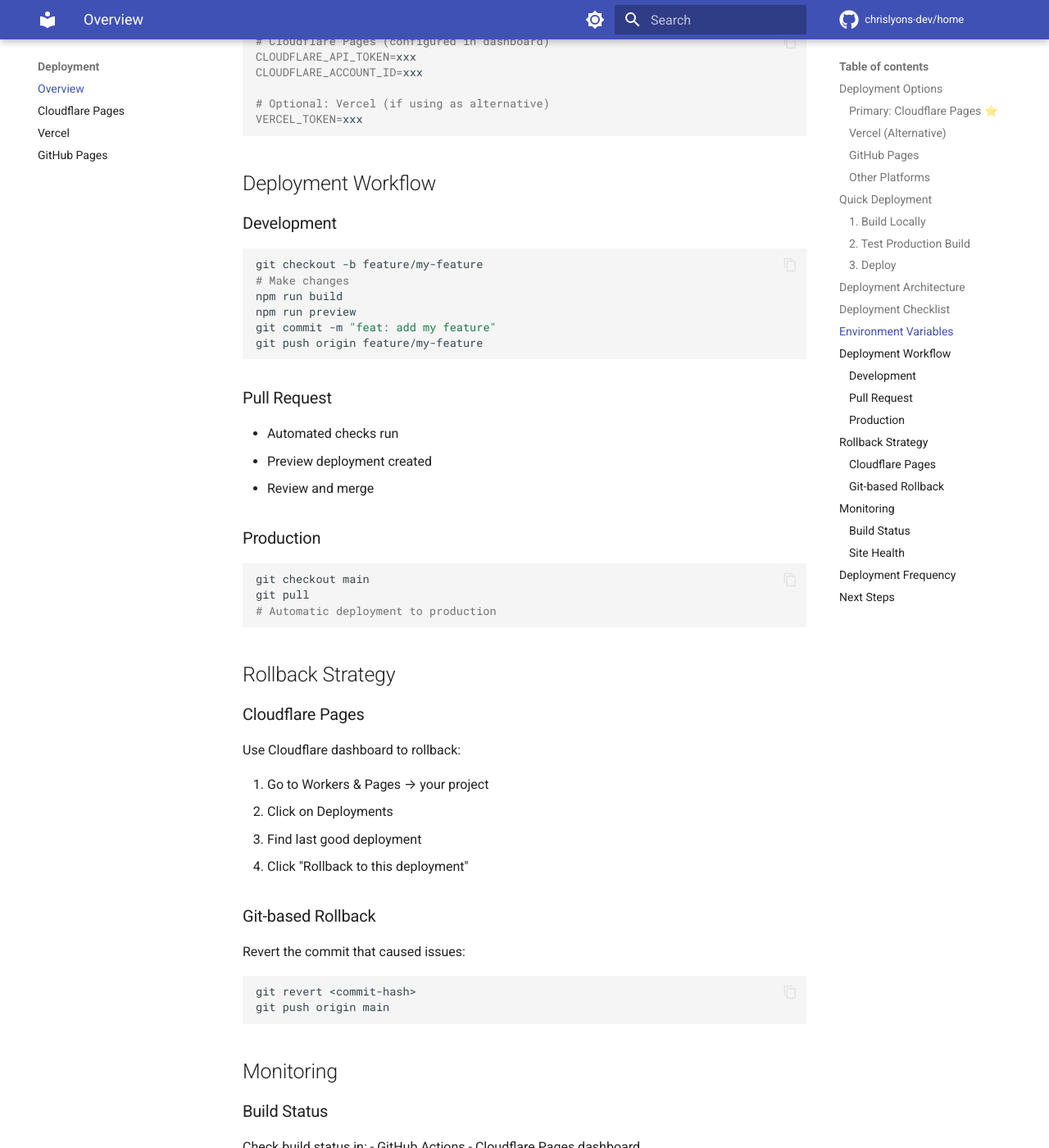
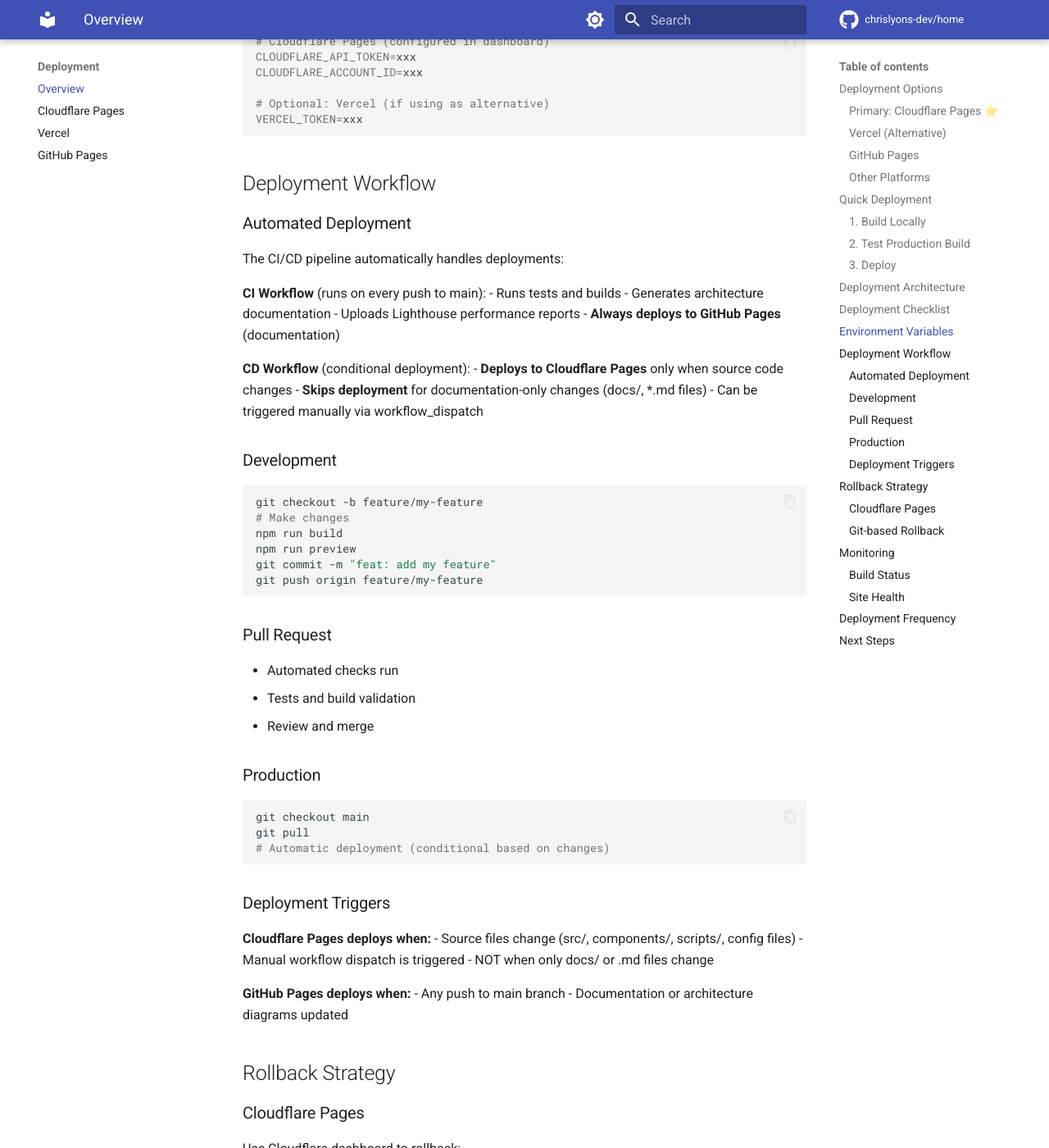
Before and after one commit to chrislyons-dev/home, an MkDocs documentation site: the page built from docs/deployment/overview.md, in a window 1280 px wide and 1400 px high, scrolled down 2030 px. Shown: the whole window at 82% size. Built offline with MkDocs 1.6.1 and Material for MkDocs 9.7.7, drawn with Linux system fonts in a browser that asks for light colours; comment, search, counter and statistics services are not loaded.

Commit message:
feat: add continuous delivery flow on code change and successful ci process

````diff
--- a/docs/deployment/overview.md
+++ b/docs/deployment/overview.md
@@ -102,6 +102,21 @@ VERCEL_TOKEN=xxx
 
 ## Deployment Workflow
 
+### Automated Deployment
+
+The CI/CD pipeline automatically handles deployments:
+
+**CI Workflow** (runs on every push to main):
+- Runs tests and builds
+- Generates architecture documentation
+- Uploads Lighthouse performance reports
+- **Always deploys to GitHub Pages** (documentation)
+
+**CD Workflow** (conditional deployment):
+- **Deploys to Cloudflare Pages** only when source code changes
+- **Skips deployment** for documentation-only changes (docs/, *.md files)
+- Can be triggered manually via workflow_dispatch
+
 ### Development
 
 ```bash
@@ -116,7 +131,7 @@ git push origin feature/my-feature
 ### Pull Request
 
 - Automated checks run
-- Preview deployment created
+- Tests and build validation
 - Review and merge
 
 ### Production
@@ -124,8 +139,19 @@ git push origin feature/my-feature
 ```bash
 git checkout main
 git pull
-# Automatic deployment to production
+# Automatic deployment (conditional based on changes)
 ```
+
+### Deployment Triggers
+
+**Cloudflare Pages deploys when:**
+- Source files change (src/, components/, scripts/, config files)
+- Manual workflow dispatch is triggered
+- NOT when only docs/ or .md files change
+
+**GitHub Pages deploys when:**
+- Any push to main branch
+- Documentation or architecture diagrams updated
 
 ## Rollback Strategy
 
````
Also changed, not shown: DEPLOYMENT.md (+0 -1 lines), DEVELOPMENT.md (+10 -5 lines), README.md (+3 -3 lines), docs/architecture/overview.md (+16 -14 lines), docs/getting-started/configuration.md (+5 -1 lines), 2 other files.
